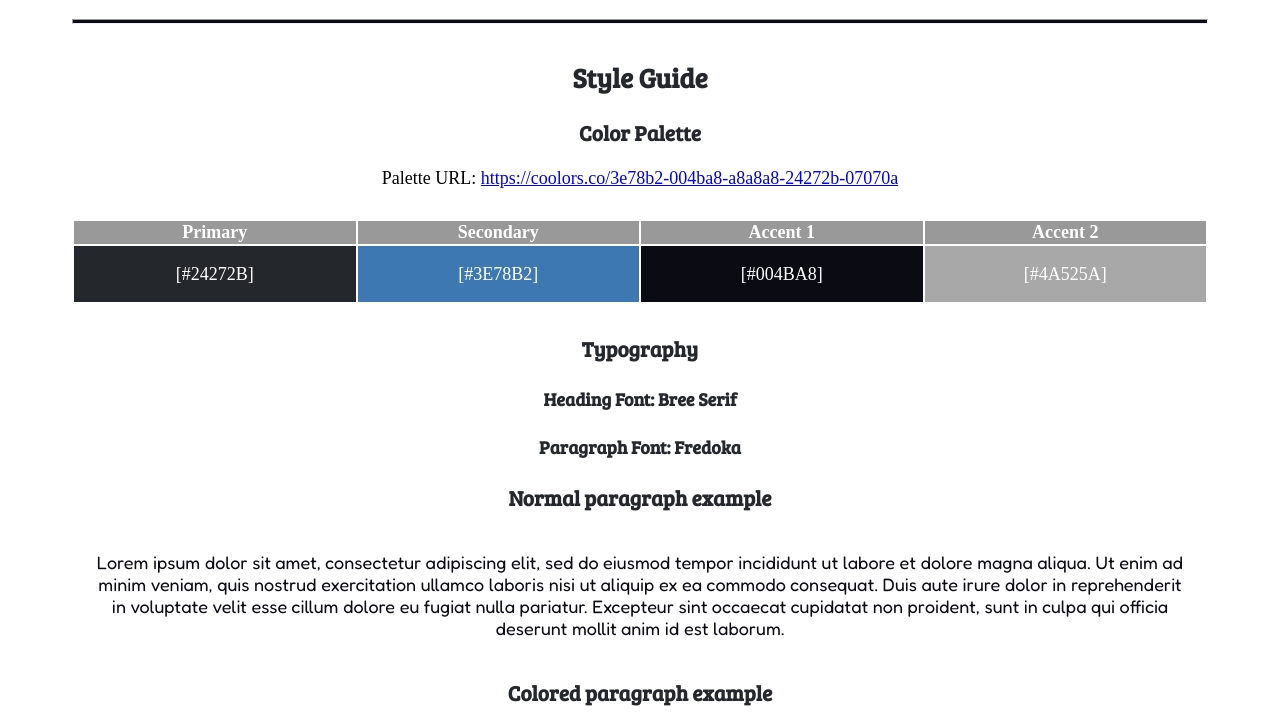
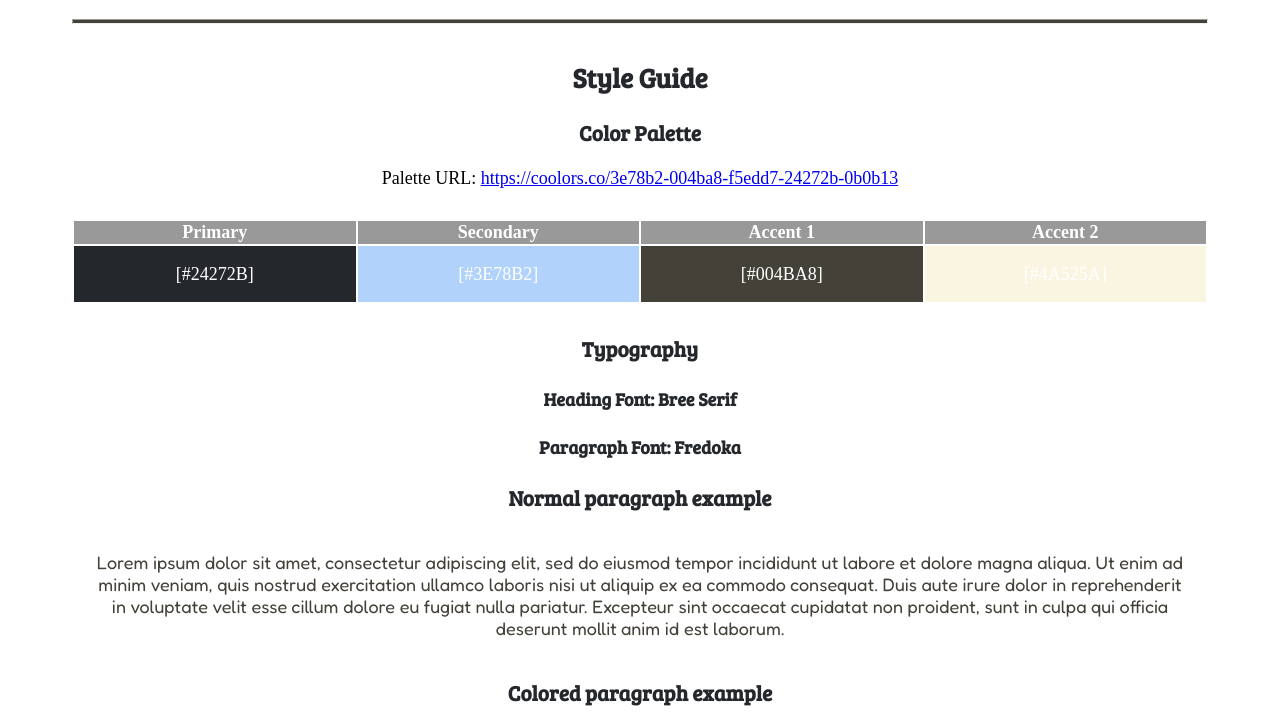
Before and after one commit to mattmabra60/wdd130, a plain HTML site: page wwr/site-plan.html in a window 1280 px wide. Shown: the part 1750-2475 px from the top of the page. Drawn offline with Linux system fonts and the light colour scheme.

Commit message:
finished fixing colors

```diff
--- a/wwr/site-plan.html
+++ b/wwr/site-plan.html
@@ -40,7 +40,7 @@
       <!--  The colors you choose for a website are one of the most important decisions you will make. Follow the instructions on the activity in iLearn then return and replace the color codes below with the hex color codes (the 6 digit numbers that show at the bottom of each color) for the colors you have chosen below.  You should have at least 2 colors but do not have to fill in all 4 if you do not need them.  -->
 
       <!-- Copy and paste the URL to your finished palette below Make sure to paste it into both spots -->
-      Palette URL: <a href="https://coolors.co/3e78b2-004ba8-a8a8a8-24272b-07070a" target="_blank">https://coolors.co/3e78b2-004ba8-a8a8a8-24272b-07070a</a>
+      Palette URL: <a href="https://coolors.co/3e78b2-004ba8-f5edd7-24272b-0b0b13" target="_blank">https://coolors.co/3e78b2-004ba8-f5edd7-24272b-0b0b13</a>
 
 
       <table class="colors">
--- a/wwr/styles/site-plan.css
+++ b/wwr/styles/site-plan.css
@@ -6,9 +6,9 @@ Fonts are separated by a | */
 :root {
   /* change the values below to your colors from your palette */
   --primary-color: #24272B;
-  --secondary-color: #3E78B2;
-  --accent1-color: #0B0B13;
-  --accent2-color: #a8a8a8;
+  --secondary-color: #b1d2fa;
+  --accent1-color: #444139;
+  --accent2-color: #faf5e1;
 
   /* change the values below to your chosen font(s) */
   --heading-font: "Bree Serif", Garamond, Georgia;
@@ -16,14 +16,14 @@ Fonts are separated by a | */
 
   /* these colors below should be chosen from among your palette colors above */
   --headline-color-on-white: #24272B;  /* headlines on a white background */
-  --headline-color-on-color: white; /* headlines on a colored background */
-  --paragraph-color-on-white: #0B0B13; /* paragraph text on a white background */
-  --paragraph-color-on-color: white; /* paragraph text on a colored background */
-  --paragraph-background-color: #3E78B2;
-  --nav-link-color: #a8a8a8;
-  --nav-background-color: #0B0B13;
-  --nav-hover-link-color: #0B0B13;
-  --nav-hover-background-color: #3E78B2;
+  --headline-color-on-color: #444139; /* headlines on a colored background */
+  --paragraph-color-on-white: #444139; /* paragraph text on a white background */
+  --paragraph-color-on-color: #24272B; /* paragraph text on a colored background */
+  --paragraph-background-color: #faf5e1;
+  --nav-link-color: #b1d2fa;
+  --nav-background-color: #24272B;
+  --nav-hover-link-color: #faf5e1;
+  --nav-hover-background-color: #444139;
 }
 
 
```
